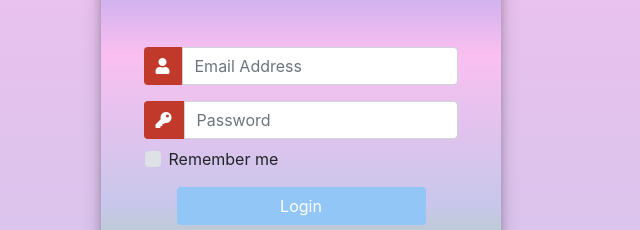
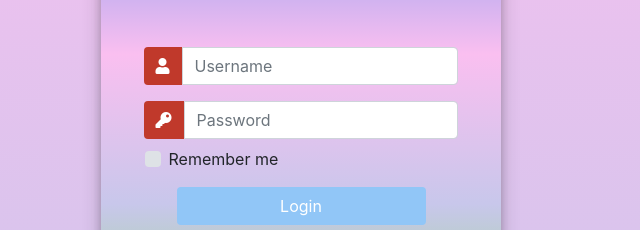
Before and after one commit to NelynLibrando/IT137Librando, a plain HTML site: page index.html in a window 1280 px wide. Shown: the part 271-501 px from the top of the page, 339-979 px from the left. Drawn offline with nearby package versions, Linux system fonts and the light colour scheme.

Commit message:
Add files via upload

```diff
--- a/index.html
+++ b/index.html
@@ -27,7 +27,7 @@
 							<div class="input-group-append">
 								<span class="input-group-text"><i class="fas fa-user"></i></span>
 							</div>
-							<input type="text" name="" class="form-control input_user" value="" placeholder="Email Address">
+							<input type="text" name="" class="form-control input_user" value="" placeholder="Username">
 						</div>
 						<div class="input-group mb-2">
 							<div class="input-group-append">
```
